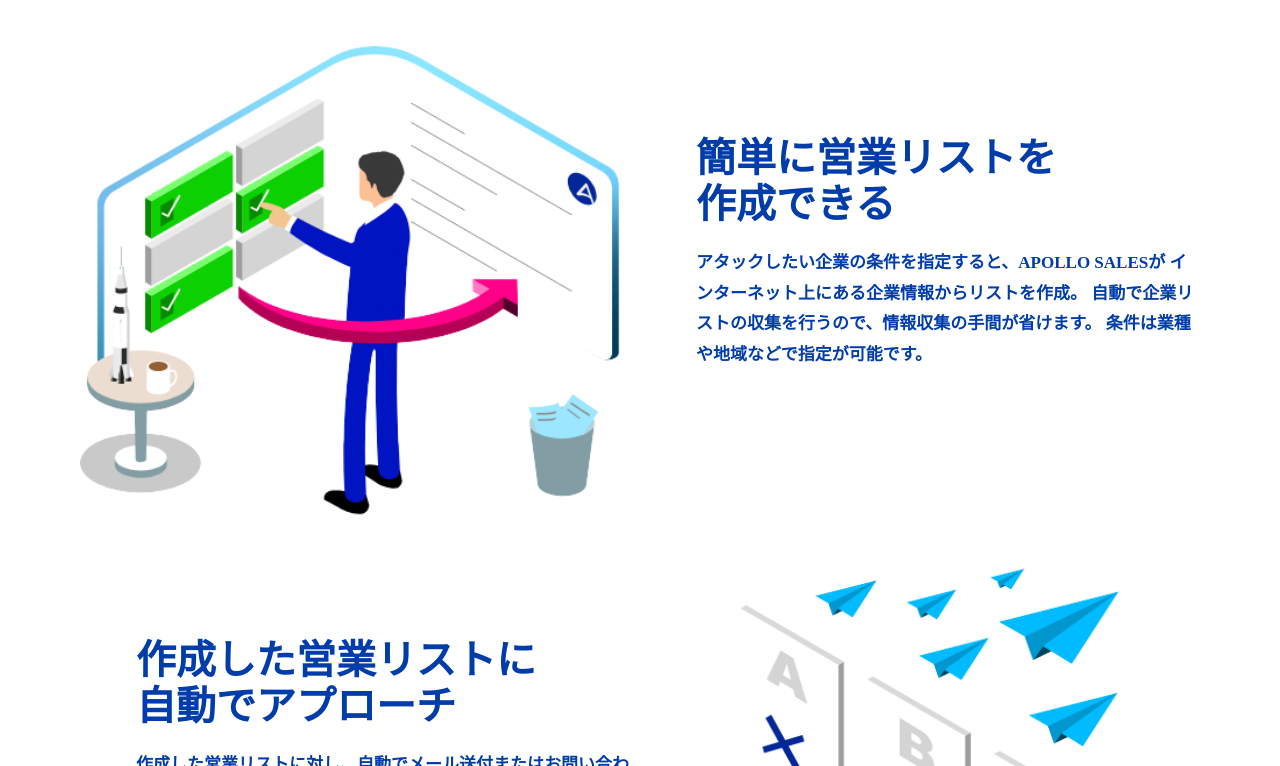
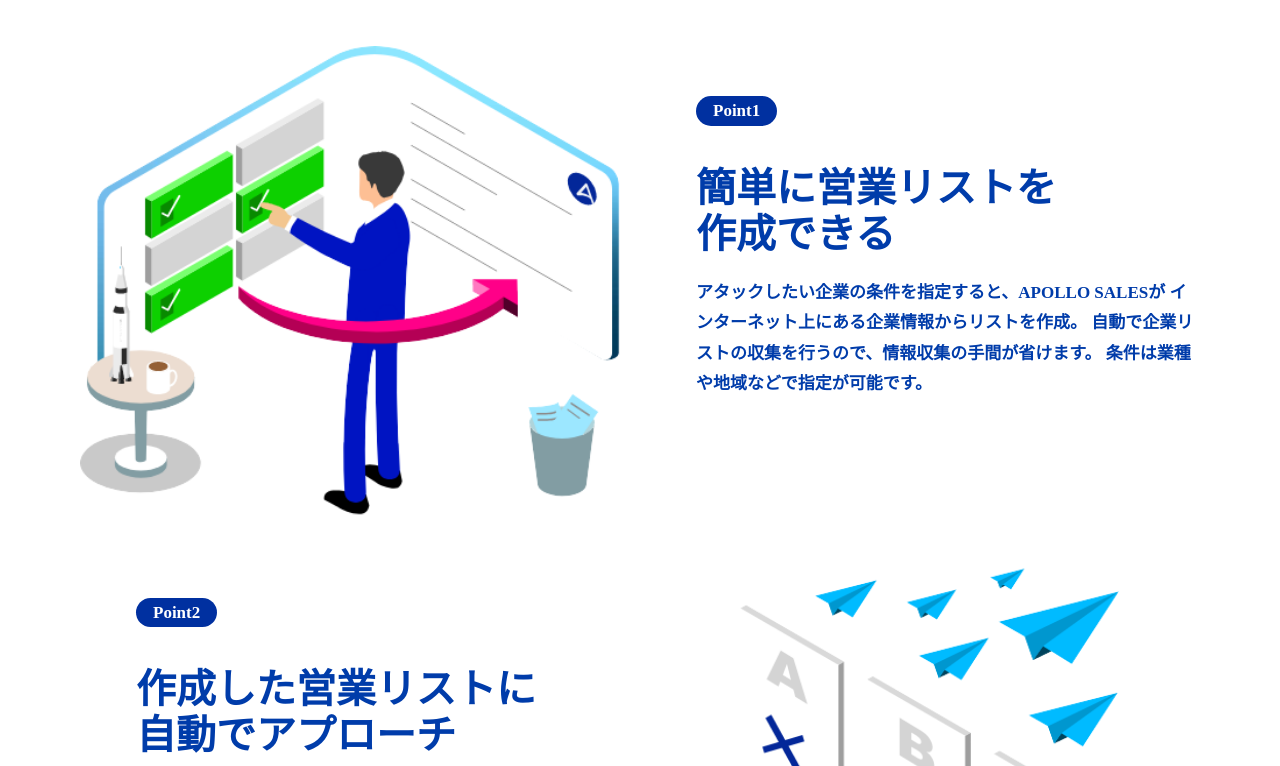
Before and after one commit to fo-ji/LP02_lesson, a React (Create React App) app: page / in a window 1280 px wide. Shown: the part 1374-2140 px from the top of the page. Built offline with nearby package versions, Linux system fonts and the light colour scheme.

Commit message:
add BadgeComponent

```diff
--- /dev/null
+++ b/src/components/Badge.jsx
@@ -0,0 +1,23 @@
+import React from 'react'
+import styled from 'styled-components'
+
+const Badge = (props) => {
+
+  const PointBadge = styled.div`
+    background-color: #0030A0;
+    border-radius: 17px;
+    color: #FFFFFF;
+    display: inline-block;
+    font-size: 17px;
+    font-weight: bold;
+    padding: 5px 17px;
+  `
+
+  return (
+    <PointBadge>
+      {props.label}
+    </PointBadge>
+  )
+}
+
+export default Badge
--- a/src/templates/Main.jsx
+++ b/src/templates/Main.jsx
@@ -3,6 +3,7 @@
 import featuresPoint1Image from '../assets/images/features-point1.png'
 import featuresPoint2Image from '../assets/images/features-point2.png'
 import featuresPoint3Image from '../assets/images/features-point3.png'
+import Badge from '../components/Badge'
 
 const Main = () => {
 
@@ -26,7 +27,7 @@
       font-weight: bold;
       line-height: 1em;
     }
-    `
+  `
 
   const Point = styled.div`
     display: flex;
@@ -59,14 +60,14 @@
           <Point>
               <img src={featuresPoint1Image}></img>
               <div className='textfield'>
-                {/* <Badge /> */}
+              <Badge label={'Point1'} />
                 <h3>簡単に営業リストを<br />作成できる</h3>
                 <p>アタックしたい企業の条件を指定すると、APOLLO SALESが インターネット上にある企業情報からリストを作成。 自動で企業リストの収集を行うので、情報収集の手間が省けます。 条件は業種や地域などで指定が可能です。</p>
               </div>
           </Point>
           <Point>
               <div className='textfield'>
-                {/* <Badge /> */}
+              <Badge label={'Point2'} />
                 <h3>作成した営業リストに<br />自動でアプローチ</h3>
                 <p>作成した営業リストに対し、自動でメール送付またはお問い合わせフォーム投稿でアプローチできます。 手間をかけずにアポイントを取得することはもちろん、アプローチ結果をスコア化することができます。</p>
               </div>
@@ -75,7 +76,7 @@
           <Point>
               <img src={featuresPoint3Image}></img>
               <div className='textfield'>
-                {/* <Badge /> */}
+              <Badge label={'Point3'} />
                 <h3>テレアポの効率を<br />飛躍的に向上させます</h3>
                 <p>送ったメールに対して開封した企業がわかるので、 その企業に対してテレアポを行えばアポイントに繋がる確率が飛躍的に向上します。</p>
               </div>
```
